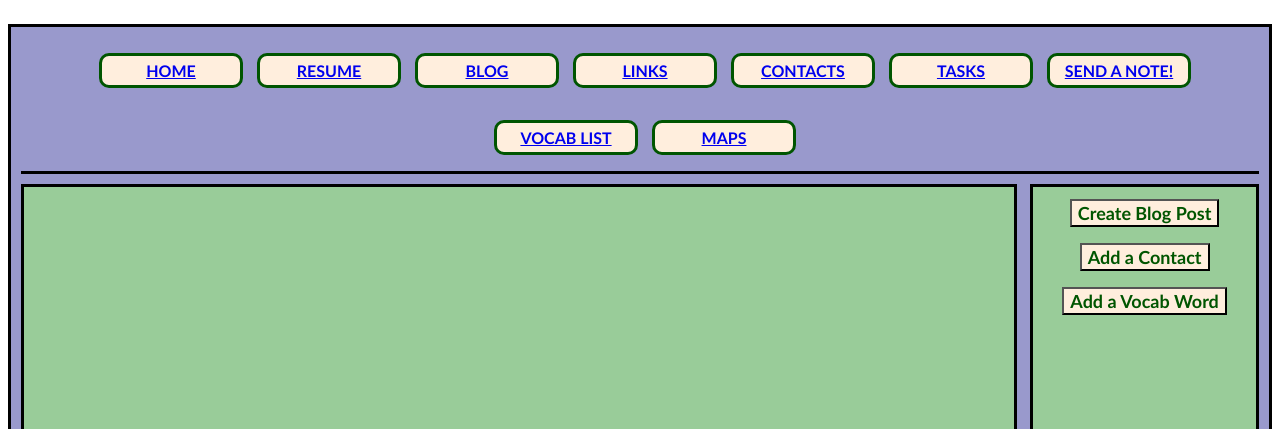
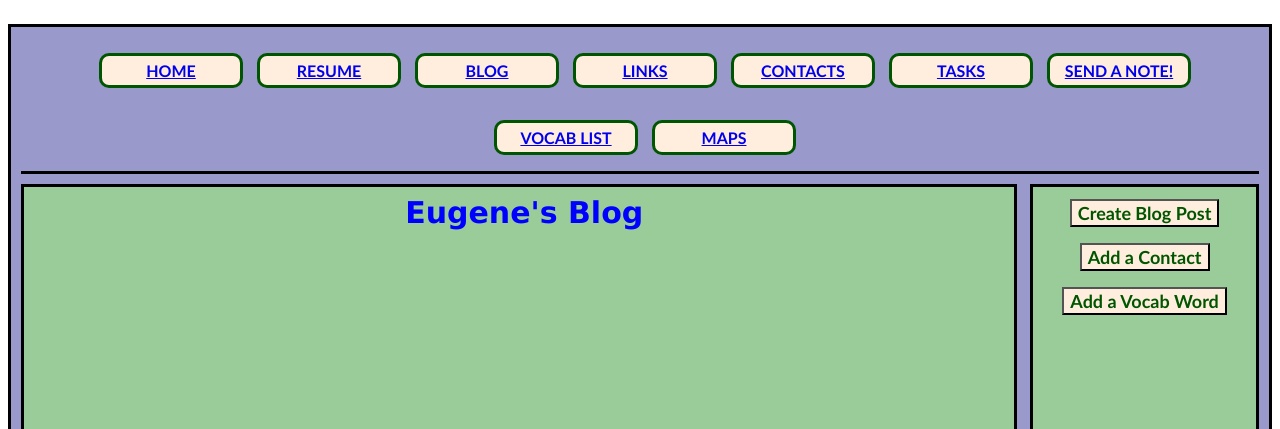
Before and after one commit to eewang/euge-web-app, a Django app: page /blog/ in a window 1280 px wide. Shown: the part 212-641 px from the top of the page. Run offline with Django 3.2, Linux system fonts and the light colour scheme; data that the repository does not hold is empty; parts of the project's set-up code (start-up, migrations or seed data) failed here and were passed over; some libraries are stand-ins or nearby versions.

Commit message:
modified format and style of blog page

```diff
--- /dev/null
+++ b/blog/static/blog.css
@@ -0,0 +1,50 @@
+h1.blog-head {
+	text-align:center;
+	font-family:"Verdana";
+	font-size:30px;
+	margin-top:-10px;
+}
+
+h1 {
+	color:blue;
+	text-align:left;
+	font-size:20px;
+	padding-left:10px;
+}
+
+h2 {
+	color:green;
+	text-align:left;
+	font-size:16px;
+	padding-left:10px;
+}
+
+p {
+	color:black;
+	text-align:left;
+	font-size:12px;
+	margin:1em 0;
+	padding-left:10px;
+}
+
+div.blog-box {
+	overflow-y:scroll;
+	overflow-wrap:break-word;
+	height:100%;
+}
+
+div.line {
+	height:1px;
+	border-top:1px solid black;
+	text-align:center;
+	position:relative;
+	margin-left:10px;
+	margin-right:10px;
+}
+
+span {
+	position:relative;
+	top: -0.7em;
+	background:#9c9;
+	display:inline-block;
+}
--- a/blog/templates/blog.html
+++ b/blog/templates/blog.html
@@ -1,46 +1,22 @@
 <html>
+	{% extends "home_page.html" %}
+	{% block content %}
 <head>
-<title>
-Eugene's Blog
-</title>
-
-<style type='text/css'>
-
-h1 {
-	color:blue;
-	text-align:left;
-	font-size:20px;
-	padding-left:10px;
-}
-
-h2 {
-	color:green;
-	text-align:left;
-	font-size:16px;
-	padding-left:10px;
-}
-
-p {
-	color:black;
-	text-align:left;
-	font-size:12px;
-	margin: lem 0;
-	padding-left:10px;
-}
-
-</style>
-
+	<title>Eugene's Blog</title>
+	<link rel="stylesheet" href="{{ STATIC_URL }}blog.css">
 </head>
 <body>
-	{% extends "home_page.html" %}
-	{% block content %}
+	<div class="blog-box">
+	<br>
+	<h1 class="blog-head">Eugene's Blog</h1>
+	<br>
 	{% for p in posts %}
+		<div class="line"><span>{{p.date}}</span></div>
 		<h1>{{p.title}}</h1>
 		<h2>Written by {{p.author.name}} on {{p.date}} </h2>
 		<p>{{ p.body }}</p>
-		<br>
-
 	{% endfor %}
+	</div>
 	{% endblock %}
 </body>
 </html>
```
Also changed, not shown: 1 other file.
